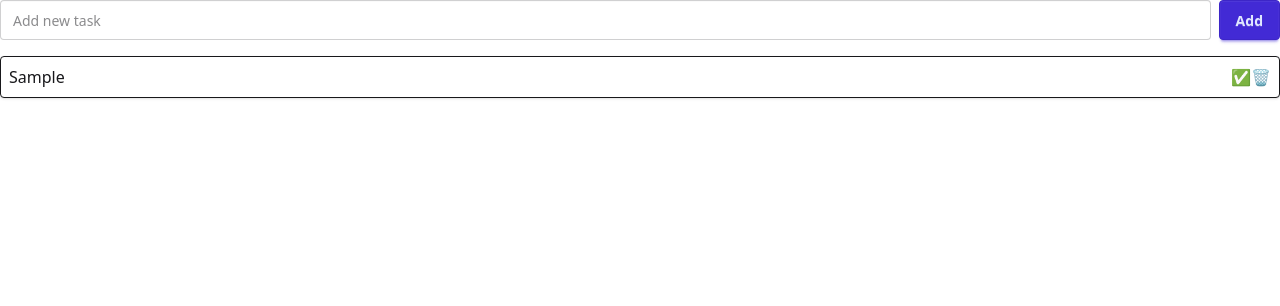
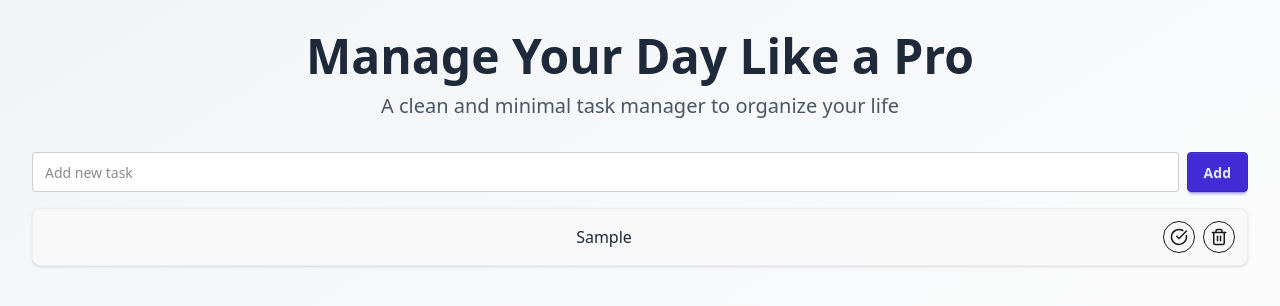
Before and after one commit to mohammadhbi/TodoList, a React (Vite) app: page / in a window 1280 px wide. Both pictures are taken after typing "Sample" into the empty fields and a click on the button "Add". Shown: the top 306 px of the page. Built offline with nearby package versions, Linux system fonts and the light colour scheme.

Commit message:
feat(task): add edit functionality to tasks with inline input and save

```diff
--- a/package.json
+++ b/package.json
@@ -11,6 +11,8 @@
   },
   "dependencies": {
     "@tailwindcss/vite": "^4.1.5",
+    "framer-motion": "^12.9.4",
+    "lucide-react": "^0.507.0",
     "react": "^19.0.0",
     "react-dom": "^19.0.0",
     "tailwindcss": "^4.1.5"
--- a/src/App.tsx
+++ b/src/App.tsx
@@ -1,13 +1,21 @@
-import { useState } from "react";
+import { useEffect, useState } from "react";
 import AddTaskForm from "./components/AddTaskForm";
 import TaskList from "./components/TaskList";
+import { motion } from "framer-motion";
 interface Task {
   id: number;
   title: string;
   isCompleted: boolean;
 }
 export default function App() {
-  const [tasks, setTasks] = useState<Task[]>([]);
+  const [tasks, setTasks] = useState<Task[]>(() => {
+    const saved = localStorage.getItem("tasks");
+    return saved ? JSON.parse(saved) : [];
+  });
+
+  useEffect(() => {
+    localStorage.setItem("tasks", JSON.stringify(tasks));
+  }, [tasks]);
 
   const handleAddTask = (title: string) => {
     const newTask: Task = {
@@ -28,14 +36,38 @@ export default function App() {
   const handleDeleteTask = (id: number) => {
     setTasks((prev) => prev.filter((task) => task.id !== id));
   };
+
+  const handleEditTask = (id: number, newTitle: string) => {
+    setTasks((prev) =>
+      prev.map((task) =>
+        task.id === id ? { ...task, title: newTitle } : task
+      )
+    );
+  };
+
+
   return (
-    <div>
+    <div className="min-h-screen bg-gradient-to-br from-gray-100 to-white p-4 sm:p-8">
+      <motion.div
+        initial={{ opacity: 0, y: -40 }}
+        animate={{ opacity: 1, y: 0 }}
+        transition={{ duration: 0.6, delay: 0.1 }}
+        className="text-center mb-8"
+      >
+        <h1 className="text-4xl sm:text-5xl font-bold text-gray-800 mb-3">
+          Manage Your Day Like a Pro
+        </h1>
+        <p className="text-gray-600 text-lg sm:text-xl pb-8">
+          A clean and minimal task manager to organize your life
+        </p>
         <AddTaskForm onAdd={handleAddTask} />
         <TaskList
           tasks={tasks}
           onToggle={handleToggleTask}
           onDelete={handleDeleteTask}
+          onEdit={handleEditTask}
         />
+      </motion.div>
     </div>
   );
 }
--- a/src/components/TaskItem.tsx
+++ b/src/components/TaskItem.tsx
@@ -1,8 +1,11 @@
+import { motion } from "framer-motion";
+import { CheckCircle, Trash2 } from "lucide-react";
 interface TaskItemProps {
   title: string;
   isCompleted?: boolean;
   onToggle?: () => void;
   onDelete?: () => void;
+  onEdit?: (newTitle: string) => void;
 }
 export default function TaskItem({
   title,
@@ -11,18 +14,41 @@ export default function TaskItem({
   onDelete,
 }: TaskItemProps) {
   return (
-    <div>
-      <li className="flex items-center justify-between p-2 rounded border bg-base-100 shadow-sm">
-        <span
-          className={`flex-1 ${
-            isCompleted ? "line-through text-gray-400" : ""
-          }`}
+    <motion.li
+      initial={{ opacity: 0, y: 10 }}
+      animate={{ opacity: 1, y: 0 }}
+      exit={{ opacity: 0, x: 50, scale: 0.9, backgroundColor: "#fecaca" }} // bg-red-200
+      transition={{ duration: 0.25 }}
+      className={`flex items-center justify-between p-3 rounded-lg shadow-sm transition-all duration-300 ${
+        isCompleted
+          ? "bg-green-100 border border-green-300"
+          : "bg-base-200 border border-base-300 hover:bg-base-300"
+      }`}
+    >
+      <span
+        className={`flex-1 text-sm sm:text-base transition-colors duration-200 ${
+          isCompleted ? "line-through text-green-700" : "text-gray-800"
+        }`}
+      >
+        {title}
+      </span>
+
+      <div className="flex gap-2 items-center">
+        <button
+          onClick={onToggle}
+          className="btn btn-sm btn-circle btn-outline hover:bg-green-500 hover:border-green-500 hover:text-white transition-all duration-200"
+          title="Mark as complete"
         >
-          {title}
-        </span>
-        <button onClick={onToggle}>✅</button>
-        <button onClick={onDelete}>🗑</button>
-      </li>
-    </div>
+          <CheckCircle size={18} />
+        </button>
+        <button
+          onClick={onDelete}
+          className="btn btn-sm btn-circle btn-outline hover:bg-red-500 hover:border-red-500 hover:text-white transition-all duration-200"
+          title="Delete"
+        >
+          <Trash2 size={18} />
+        </button>
+      </div>
+    </motion.li>
   );
 }
--- a/src/components/TaskList.tsx
+++ b/src/components/TaskList.tsx
@@ -8,10 +8,11 @@ interface TaskListProps {
   tasks: Task[];
   onToggle: (id: number) => void;
   onDelete: (id: number) => void;
+  onEdit: (id: number, newTitle: string) => void;
 }
 
 // A component that renders the list of tasks
-export default function TaskList({ tasks ,onToggle,onDelete}: TaskListProps) {
+export default function TaskList({ tasks ,onToggle,onDelete,onEdit}: TaskListProps) {
   return (
     <div>
       <ul>
@@ -22,6 +23,7 @@ export default function TaskList({ tasks ,onToggle,onDelete}: TaskListProps) {
             isCompleted={task.isCompleted}
             onToggle={() => onToggle(task.id)}
             onDelete={() => onDelete(task.id)}
+            onEdit={(newTitle) => onEdit(task.id, newTitle)}
           />
         ))}
       </ul>
```
Also changed, not shown: 1 other file (tests, documents, lock files or other folders). Lines whose indentation alone changed are shown as unchanged.
